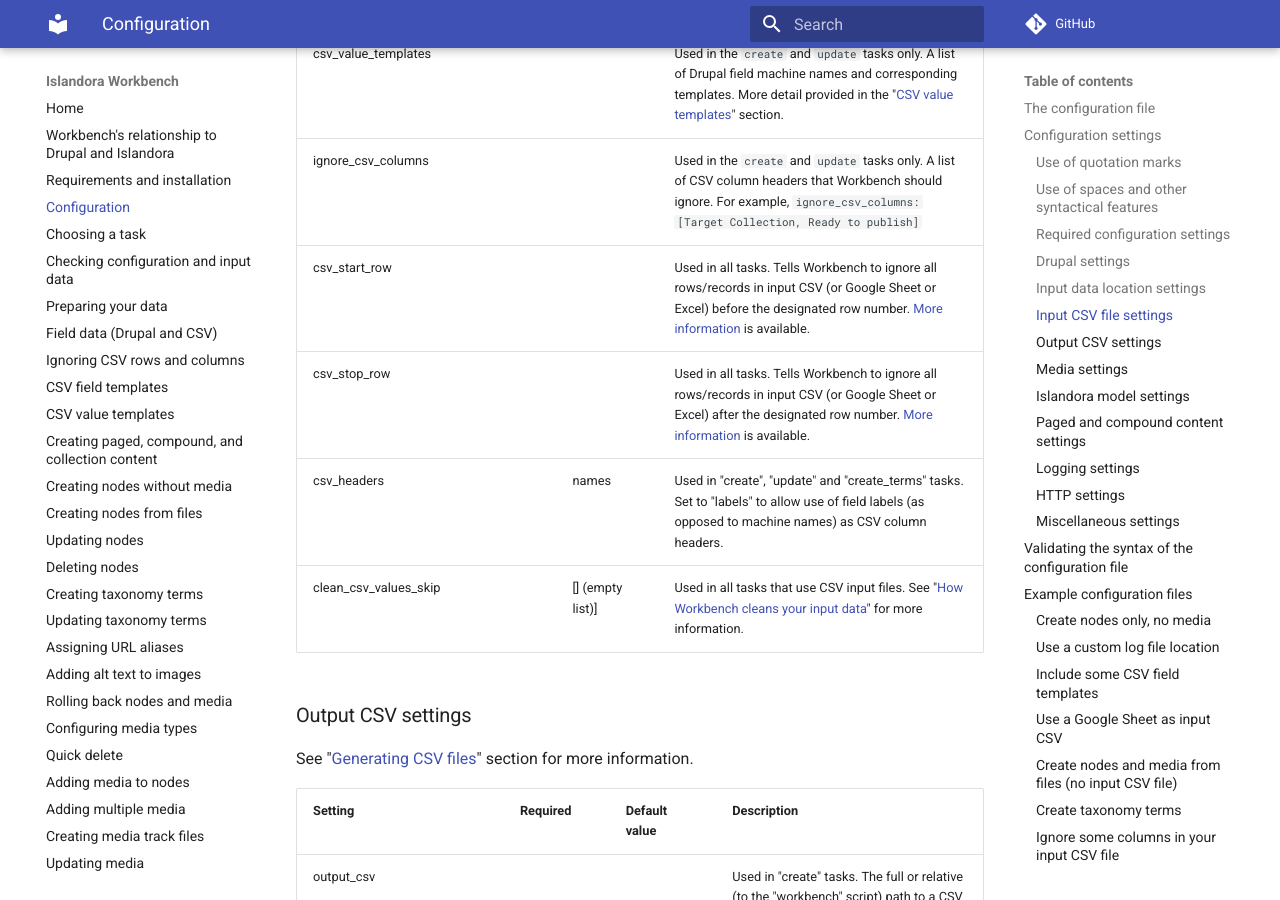
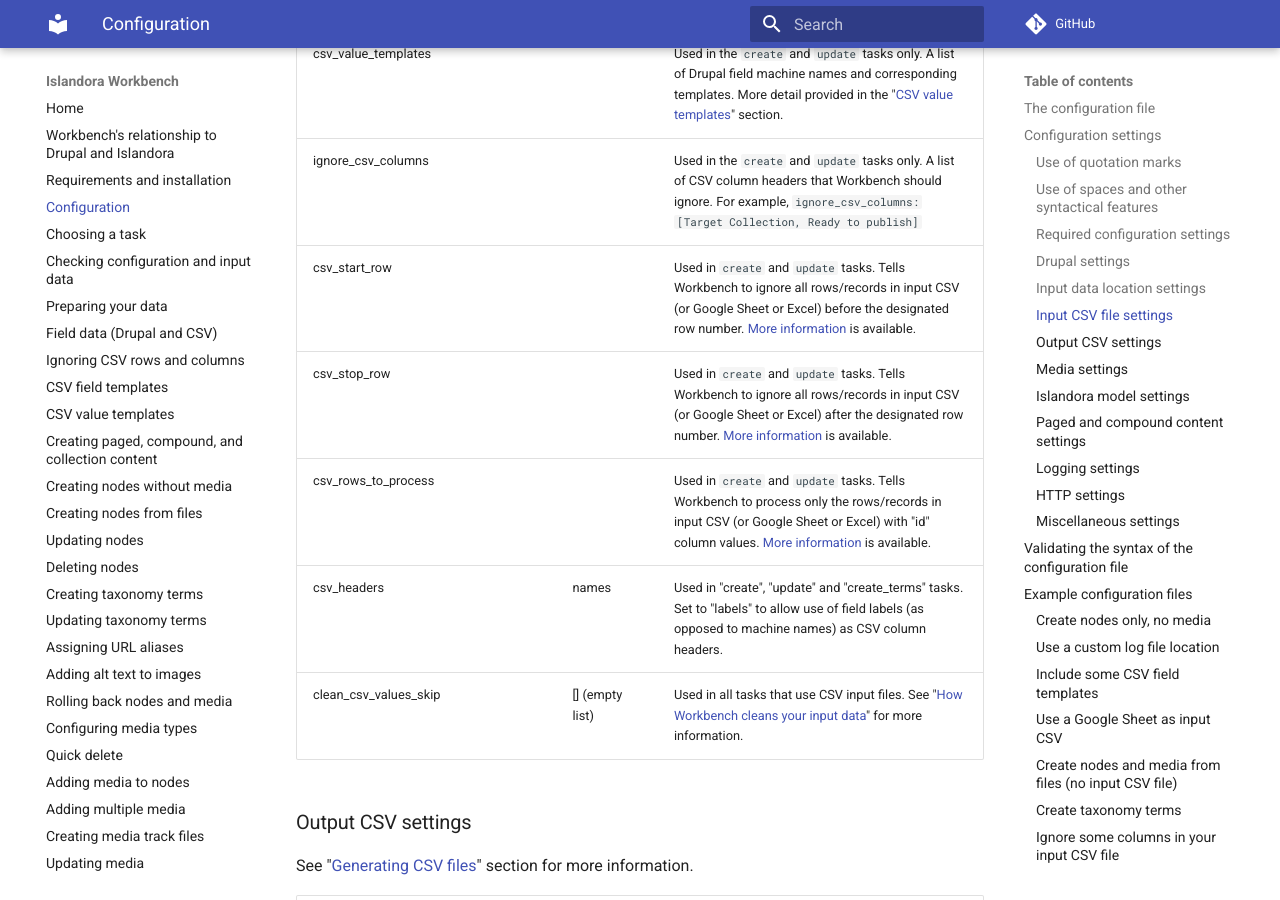
Before and after one commit to mjordan/islandora_workbench_docs, an MkDocs documentation site: the page built from docs/configuration.md, in a window 1280 px wide and 900 px high, scrolled down 6224 px. Built offline with MkDocs 1.6.1 and Material for MkDocs 9.7.7, drawn with Linux system fonts in a browser that asks for light colours; comment, search, counter and statistics services are not loaded.

Commit message:
Updated 'Ignoring CSV rows and columns'; added Github workflow to build docs on commit to main branch.

```diff
--- a/docs/configuration.md
+++ b/docs/configuration.md
@@ -118,10 +118,11 @@ Strictly speaking, YAML lists can be represented as either a series of entries o
 | csv_field_templates |  |  | Used in the `create` and `update` tasks only. A list of Drupal field machine names and corresponding values that are copied into the CSV input file. More detail provided in the "[CSV field templates](/islandora_workbench_docs/field_templates/)" section.|
 | csv_value_templates |  |  | Used in the `create` and `update` tasks only. A list of Drupal field machine names and corresponding templates. More detail provided in the "[CSV value templates](/islandora_workbench_docs/csv_value_templates/)" section.|
 | ignore_csv_columns |  |  | Used in the `create` and `update` tasks only. A list of CSV column headers that Workbench should ignore. For example, `ignore_csv_columns: [Target Collection, Ready to publish]`|
-| csv_start_row  |  |  | Used in all tasks. Tells Workbench to ignore all rows/records in input CSV (or Google Sheet or Excel) before the designated row number. [More information](/islandora_workbench_docs/ignoring_csv_rows_and_columns/#using-csv-row-ranges) is available. |
-| csv_stop_row  |  |  | Used in all tasks. Tells Workbench to ignore all rows/records in input CSV (or Google Sheet or Excel) after the designated row number. [More information](/islandora_workbench_docs/ignoring_csv_rows_and_columns/#using-csv-row-ranges) is available.|
+| csv_start_row  |  |  | Used in `create` and `update` tasks. Tells Workbench to ignore all rows/records in input CSV (or Google Sheet or Excel) before the designated row number. [More information](/islandora_workbench_docs/ignoring_csv_rows_and_columns/#using-csv-row-ranges) is available. |
+| csv_stop_row  |  |  | Used in `create` and `update` tasks. Tells Workbench to ignore all rows/records in input CSV (or Google Sheet or Excel) after the designated row number. [More information](/islandora_workbench_docs/ignoring_csv_rows_and_columns/#using-csv-row-ranges) is available.|
+| csv_rows_to_process  |  |  | Used in `create` and `update` tasks. Tells Workbench to process only the rows/records in input CSV (or Google Sheet or Excel) with "id" column values. [More information](/islandora_workbench_docs/ignoring_csv_rows_and_columns/#using-csv-row-ranges) is available.|
 | csv_headers  |  | names  | Used in "create", "update" and "create_terms" tasks. Set to "labels" to allow use of field labels (as opposed to machine names) as CSV column headers. |
-| clean_csv_values_skip  |  | [] (empty list)]  | Used in all tasks that use CSV input files. See "[How Workbench cleans your input data](/islandora_workbench_docs/preparing_data/#how-workbench-cleans-your-input-data)" for more information. |
+| clean_csv_values_skip  |  | [] (empty list)  | Used in all tasks that use CSV input files. See "[How Workbench cleans your input data](/islandora_workbench_docs/preparing_data/#how-workbench-cleans-your-input-data)" for more information. |
 
 ### Output CSV settings
 
```
Also changed, not shown: docs/changelog.md (+2 -0 lines), docs/ignoring_csv_rows_and_columns.md (+10 -1 lines), 1 other file.
